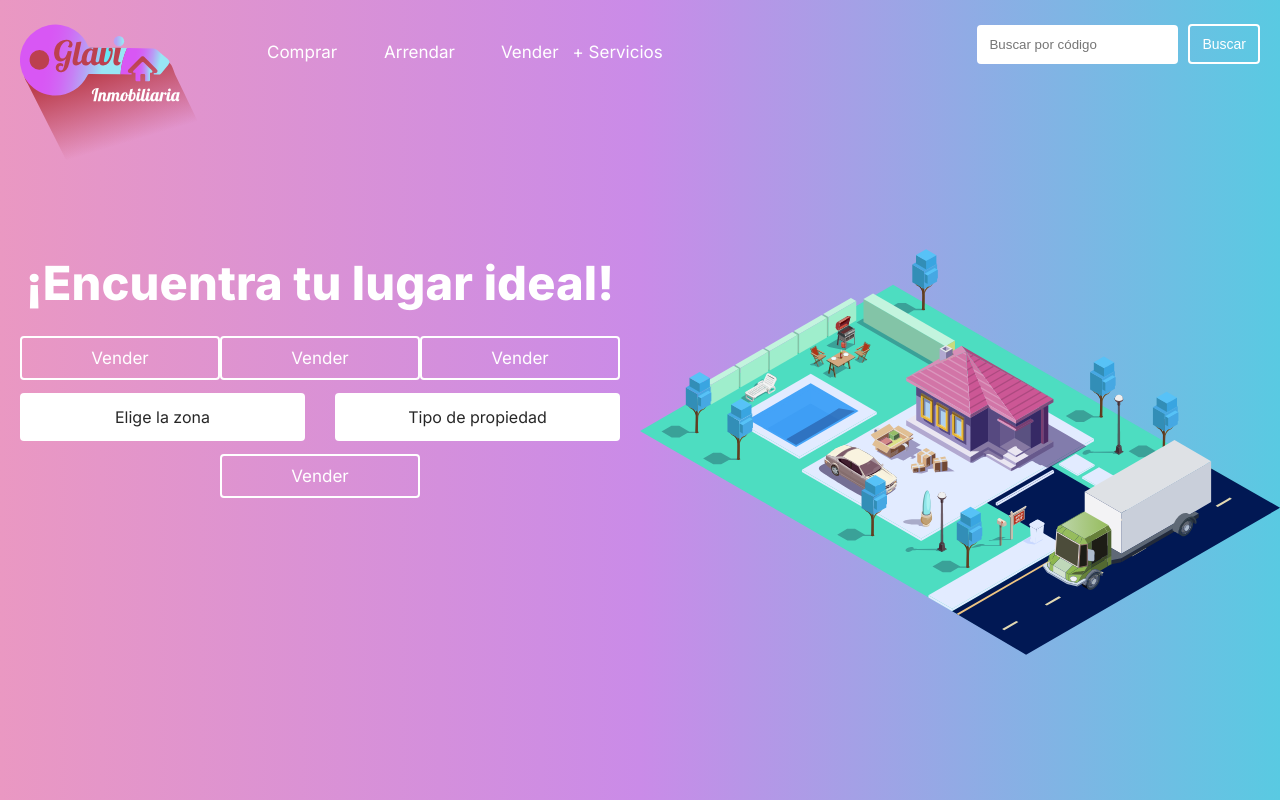
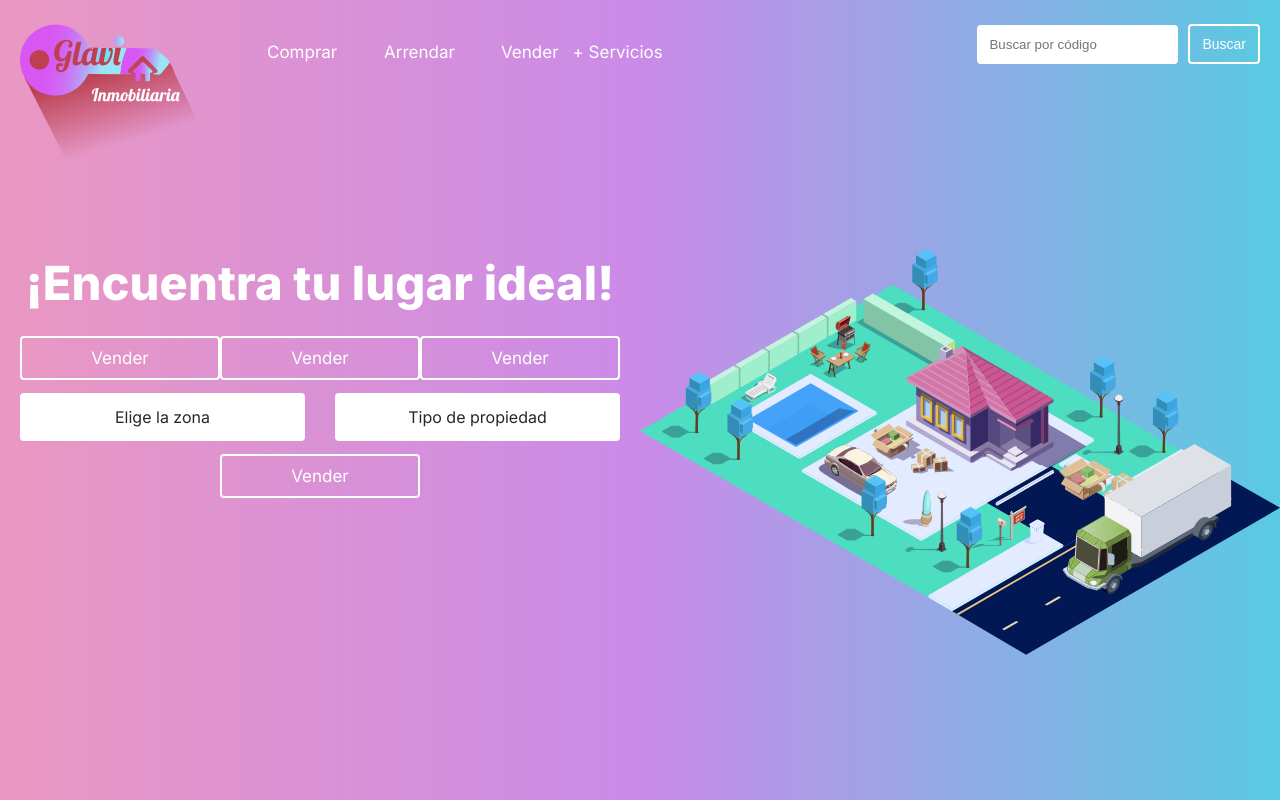
Before and after one commit to CamiloCuestasMoncada/glavi, a Next.js app in the folder glavi/: page / in a window 1280 px wide. Shown: the top 800 px of the page. Built offline with nearby package versions, Linux system fonts and the light colour scheme.

Commit message:
animacion camion
Se corrigió un error de timing.

```diff
--- a/glavi/components/Animations/Homeanimations/Homeanimations.module.css
+++ b/glavi/components/Animations/Homeanimations/Homeanimations.module.css
@@ -8,8 +8,8 @@
   .truckContainer{
     margin: 0;
       position: relative;
-      bottom: 444px;
-      right: -634px;
+      bottom: 490px;
+      right: -654px;
   }
 
   .animations{
@@ -30,3 +30,10 @@
       margin: 0;
       overflow: hidden;
   }
+
+  .boxContainer{
+    width: 108px;
+    position: relative;
+    right: -410px;
+    bottom: 272px;
+  }
--- a/glavi/components/Animations/Homeanimations/index.js
+++ b/glavi/components/Animations/Homeanimations/index.js
@@ -42,14 +42,40 @@ function Homeanimations() {
               height={1450}
             />
           </div>
+          <div className={styles.boxContainer}>
+          <motion.div
+          initial={{ opacity: 0 }}
+          animate={{ opacity: 1 }}
+          transition={{
+            delay: 4,
+            repeat: Infinity,
+            repeatType: "reverse",
+            duration: 2,
+            repeatDelay: 6,
+          }}
+          >
+
+            <Image
+              src="/cajas.svg"
+              alt="Picture of the author"
+              width={170}
+              height={71}
+            />
+             </motion.div>
+          </div>
+
+
           <div className={styles.truckContainer}>
             <motion.div
               initial={{ y: 0, x: 0, scale: 1 }}
               animate={{ y: 154, x: -297, scale: 1 }}
+              /*initial={{ y: 0, x: 0, scale: 1 }}
+              animate={{ y: 0, x: 0, scale: 1 }}*/
               transition={{
+                type: "spring",
                 repeat: Infinity,
                 repeatType: "reverse",
-                duration: 5,
+                duration: 4,
                 repeatDelay: 4,
               }}
               className={styles.truck}
```
Also changed, not shown: glavi/public/cajas.svg (added).
